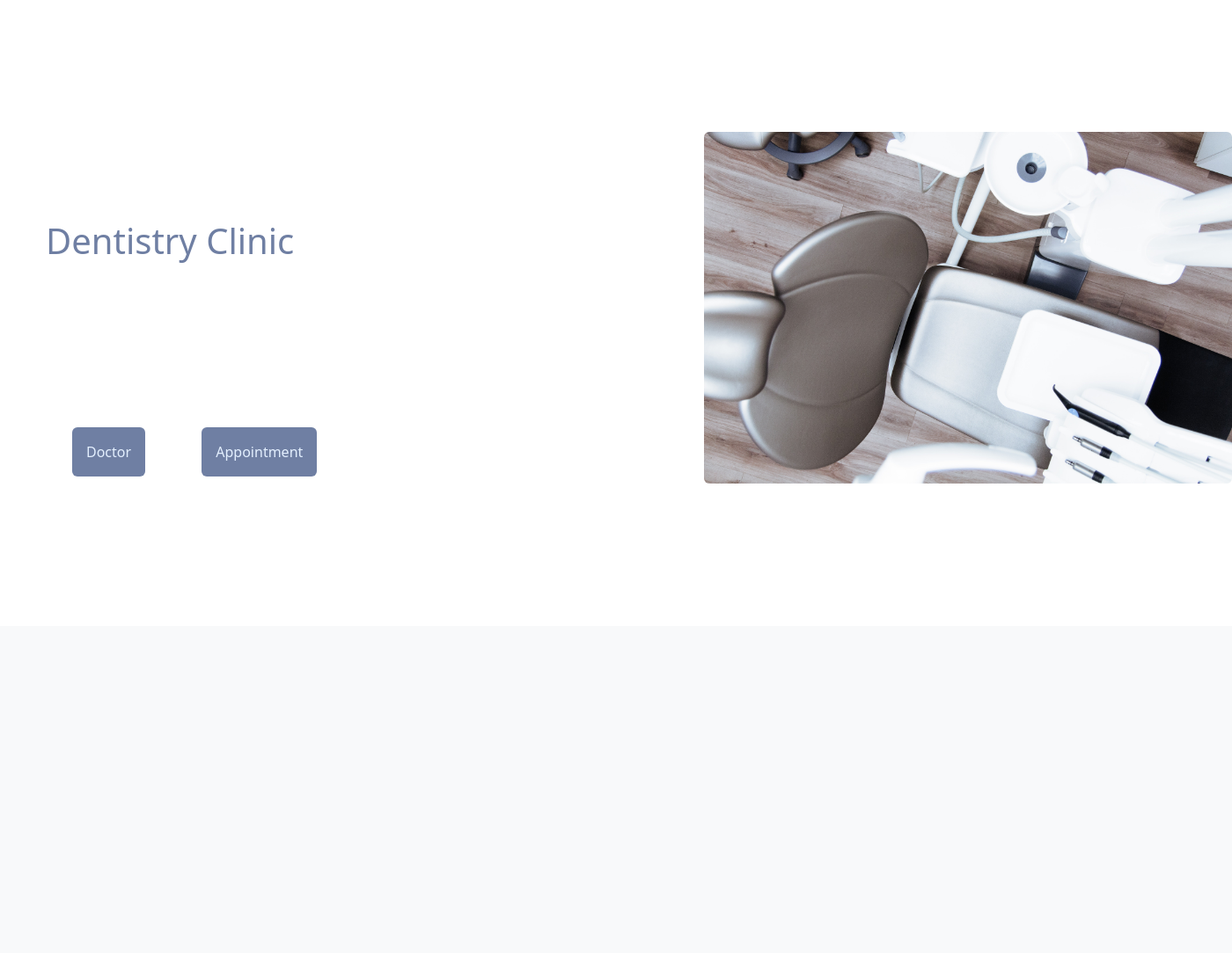
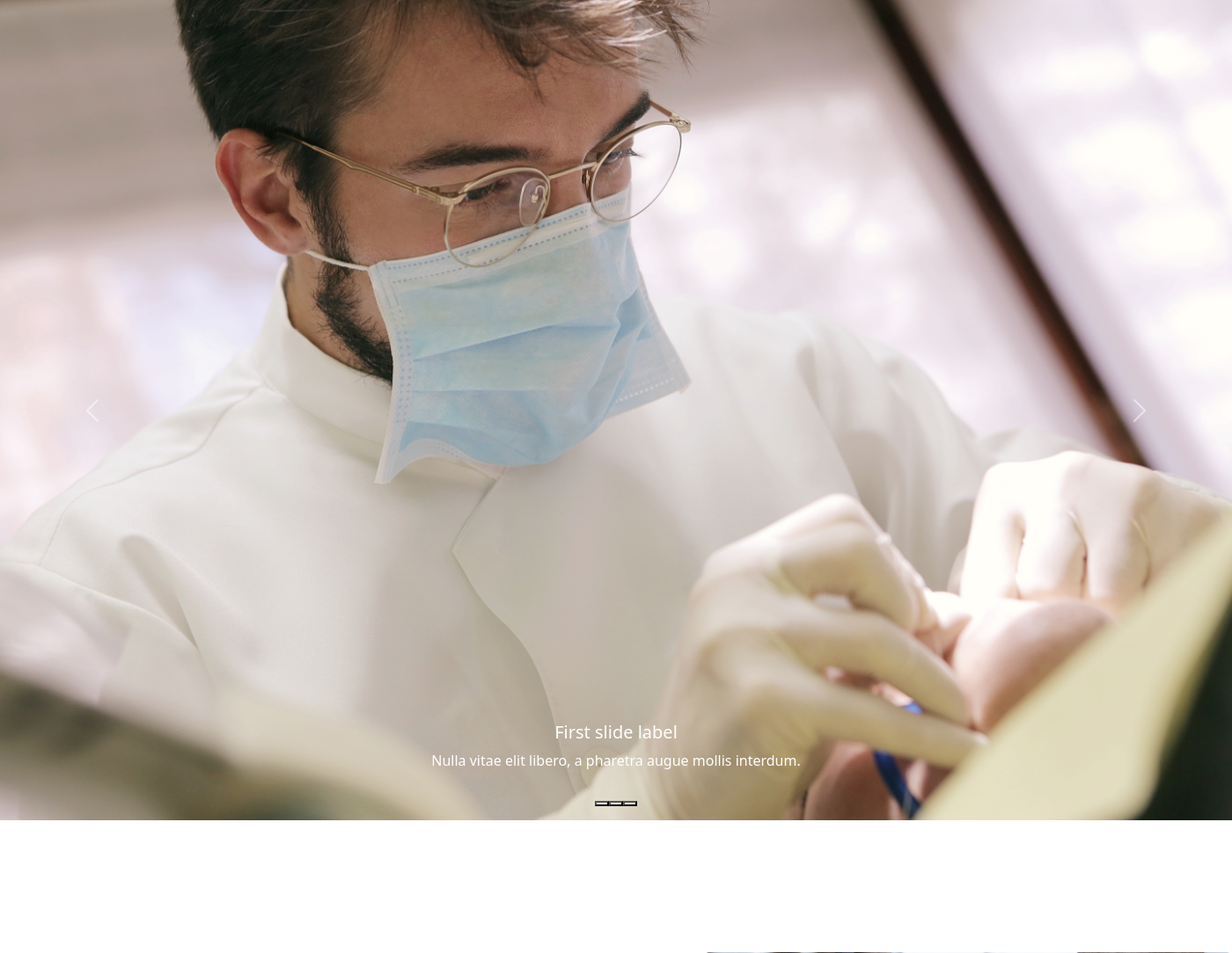
Before and after one commit to T-Python-OCT9/LAB_DJNAGO_ORM_3_RELATIONS, a Django app: page /clinic/home/ in a window 1400 px wide. Shown: the part 88-1172 px from the top of the page at 88% size. Before the commit the page ends 638 px from the top, so only its background shows below. Run offline with Django 4.2, Linux system fonts and the light colour scheme.

Commit message:
Oc8
clear

```diff
--- a/Clinic/clinicApp/templates/clinicApp/clinic.html
+++ b/Clinic/clinicApp/templates/clinicApp/clinic.html
@@ -43,6 +43,9 @@
     .tex_co2{
         color: rgb(51, 62, 87);
     }
+    .img-sizee{
+      height: 900px;
+    }
 
   </style>
   <body>
@@ -82,6 +85,99 @@
 
     {% block home %}
 
+
+
+    <div>
+      <!-- Carousel wrapper -->
+<div id="carouselBasicExample" class="carousel slide carousel-fade" data-mdb-ride="carousel">
+<!-- Indicators -->
+<div class="carousel-indicators">
+<button
+type="button"
+data-mdb-target="#carouselBasicExample"
+data-mdb-slide-to="0"
+class="active"
+aria-current="true"
+aria-label="Slide 1"
+></button>
+<button type="button" data-mdb-target="#carouselBasicExample" data-mdb-slide-to="1" aria-label="Slide 2"></button>
+<button type="button" data-mdb-target="#carouselBasicExample" data-mdb-slide-to="2" aria-label="Slide 3"></button>
+</div>
+
+<!-- Inner -->
+<div class="carousel-inner">
+<!-- Single item -->
+<div class="carousel-item active">
+<img
+src="{% static 'image/photo3.jpg' %}"
+class="d-block w-100"
+alt="Sunset Over the City"
+/>
+<div class="carousel-caption d-none d-md-block">
+<h5>First slide label</h5>
+<p>
+Nulla vitae elit libero, a pharetra augue mollis interdum.
+</p>
+</div>
+</div>
+
+<!-- Single item -->
+<div class="carousel-item">
+<img
+src="{% static 'image/photo1.jpg' %}"
+class="d-block w-100"
+alt="Canyon at Nigh"
+/>
+<div class="carousel-caption d-none d-md-block">
+<h5>Second slide label</h5>
+<p>
+Lorem ipsum dolor sit amet, consectetur adipiscing elit.
+</p>
+</div>
+</div>
+
+<!-- Single item -->
+<div class="carousel-item">
+<img
+src="{% static 'image/photo2.jpg' %}"
+class="d-block w-100"
+alt="Cliff Above a Stormy Sea"
+/>
+<div class="carousel-caption d-none d-md-block">
+<h5>Third slide label</h5>
+<p>
+Praesent commodo cursus magna, vel scelerisque nisl consectetur.
+</p>
+</div>
+</div>
+</div>
+<!-- Inner -->
+
+<!-- Controls -->
+<button
+class="carousel-control-prev"
+type="button"
+data-mdb-target="#carouselBasicExample"
+data-mdb-slide="prev"
+>
+<span class="carousel-control-prev-icon" aria-hidden="true"></span>
+<span class="visually-hidden">Previous</span>
+</button>
+<button
+class="carousel-control-next"
+type="button"
+data-mdb-target="#carouselBasicExample"
+data-mdb-slide="next"
+>
+<span class="carousel-control-next-icon" aria-hidden="true"></span>
+<span class="visually-hidden">Next</span>
+</button>
+</div>
+<!-- Carousel wrapper -->
+</div>
+
+
+
     <div id="imageHeader" class="">
 
         <img class="img-size rounded float-right" src="{% static 'image/photo5.jpg' %}" alt="">
@@ -96,6 +192,8 @@
 
 
     </div>
+
+
 
     {%endblock%}
 
--- a/Clinic/clinicApp/views.py
+++ b/Clinic/clinicApp/views.py
@@ -31,7 +31,7 @@ def addDoctor(request:HttpRequest):
 def view_info(request:HttpRequest,doctor_id : int):
     doctor=Doctor.objects.get(pk=doctor_id)
     appointment_info=Appointment.objects.filter(doctor=doctor)
-    print(appointment_info)
+
     return render(request,'clinicApp/viewsDoctor.html',{"postView":doctor,"app_info":appointment_info})
 
 
@@ -43,12 +43,12 @@ def view_info(request:HttpRequest,doctor_id : int):
 
 
 def addAppointment(request:HttpRequest,doctor_id:int):
-    doctor = Doctor.objects.get(pk=doctor_id)
+    doctor = Doctor.objects.get(id=doctor_id)
     if request.method == "POST":
         appointment_form=Appointment(doctor=doctor,patient_name=request.POST["patient_name"],case_description=request.POST["case_description"],patient_age=request.POST["patient_age"],appointment_datetime=request.POST["appointment_datetime"],is_attended=request.POST["is_attended"])
         appointment_form.save()
     print(appointment_form)
-    return redirect('clinicApp:views',doctor.pk)
+    return redirect('clinicApp:views',doctor.id)
 
 #____________________________________________
 
```
Also changed, not shown: Clinic/clinicApp/templates/clinicApp/viewsDoctor.html (+5 -5 lines).
